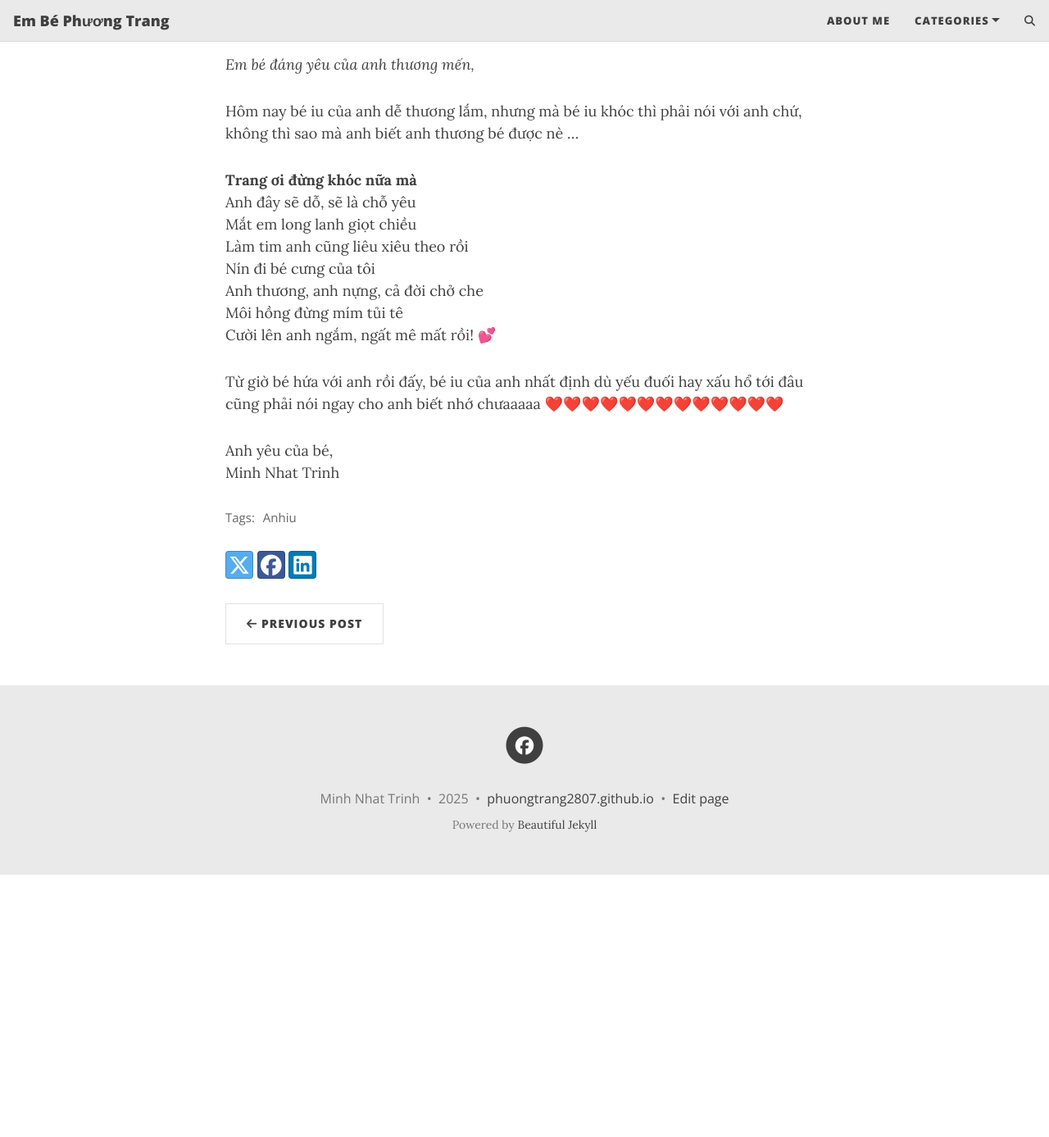
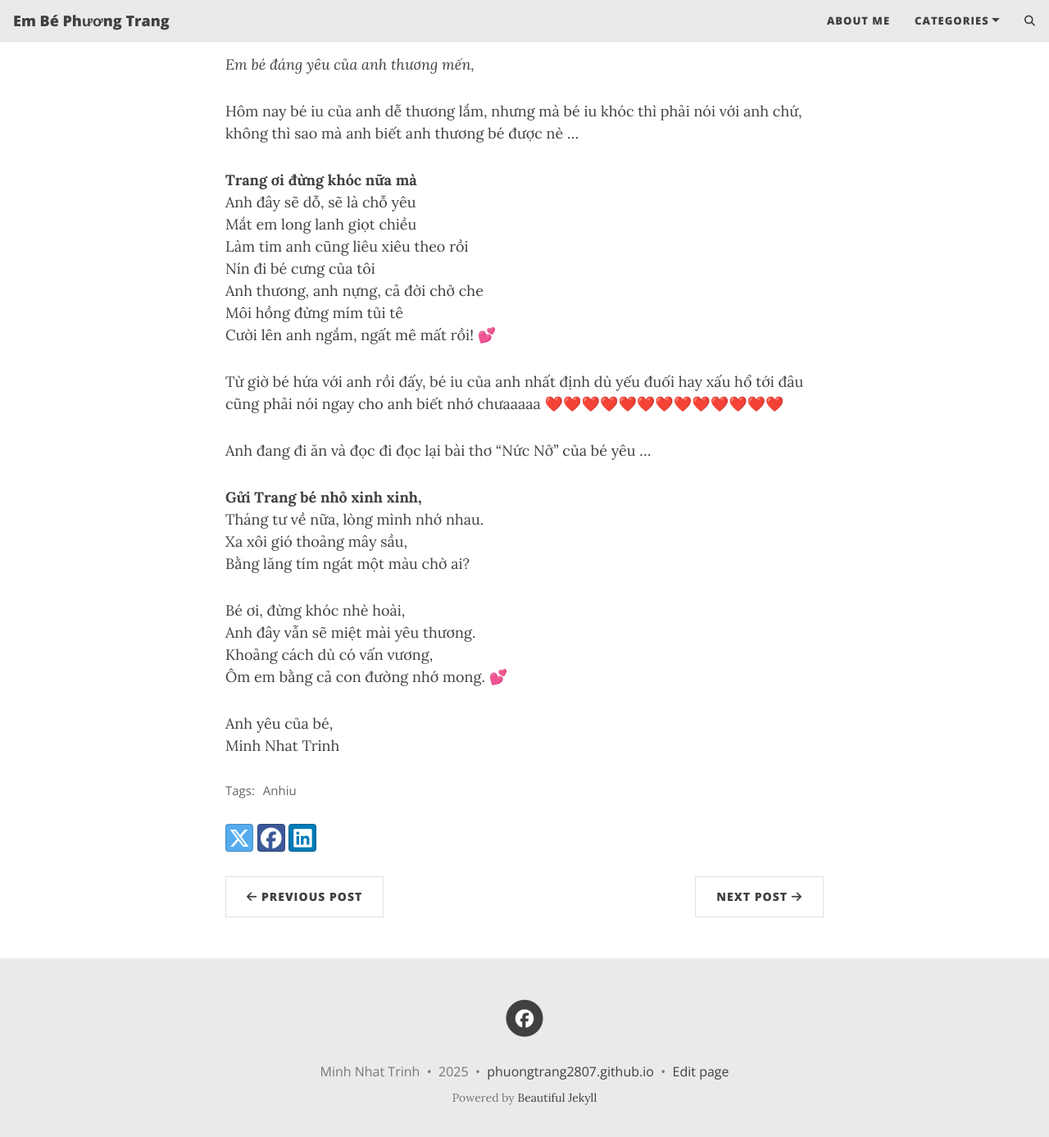
Before and after one commit to phuongtrang2807/phuongtrang2807.github.io, a Jekyll site: the page built from _posts/2025-03-30-Trang-oi-dung-khoc-nua-ma.md, in a window 1280 px wide and 1400 px high, scrolled down 540 px. Shown: the top 1387 px of the window at 82% size. Built offline with Jekyll 4.4.1, drawn with Linux system fonts in a browser that asks for light colours; comment, search, counter and statistics services are not loaded; before the commit the page ends 1607 px from its top, so only the background shows below that.

Commit message:
add post

```diff
--- a/_posts/2025-03-30-Trang-oi-dung-khoc-nua-ma.md
+++ b/_posts/2025-03-30-Trang-oi-dung-khoc-nua-ma.md
@@ -23,5 +23,17 @@ Cười lên anh ngắm, ngất mê mất rồi! 💕
 
 Từ giờ bé hứa với anh rồi đấy, bé iu của anh nhất định dù yếu đuối hay xấu hổ tới đâu cũng phải nói ngay cho anh biết nhớ chưaaaaa ❤️❤️❤️❤️❤️❤️❤️❤️❤️❤️❤️❤️❤️
 
+Anh đang đi ăn và đọc đi đọc lại bài thơ "Nức Nở" của bé yêu ...
+
+**Gửi Trang bé nhỏ xinh xinh,**
+Tháng tư về nữa, lòng mình nhớ nhau.
+Xa xôi gió thoảng mây sầu,
+Bằng lăng tím ngát một màu chờ ai?
+
+Bé ơi, đừng khóc nhè hoài,
+Anh đây vẫn sẽ miệt mài yêu thương.
+Khoảng cách dù có vấn vương,
+Ôm em bằng cả con đường nhớ mong. 💕
+
 Anh yêu của bé,
 Minh Nhat Trinh
```
Also changed, not shown: _posts/2025-03-31-nuc-no.md (added, +37 -0 lines), .github/workflows/ci.yml (deleted).
